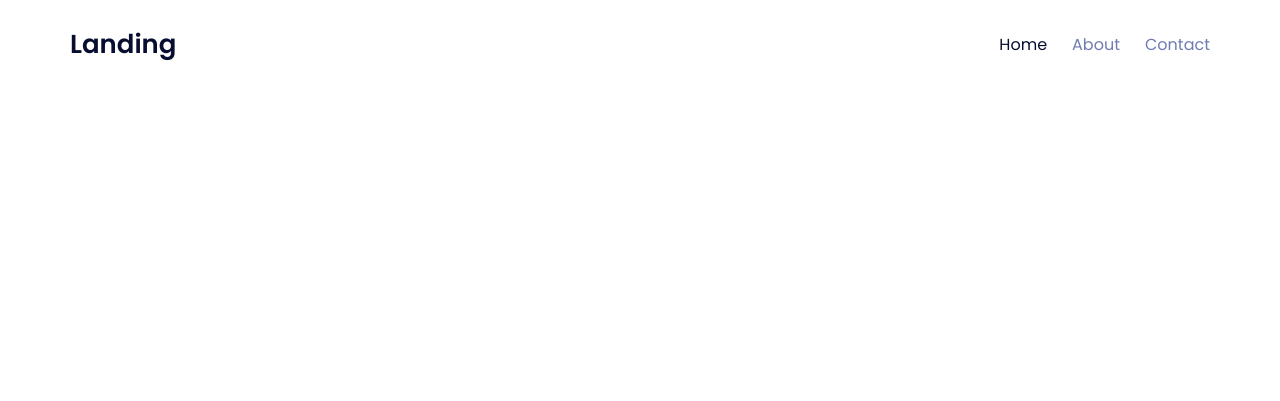
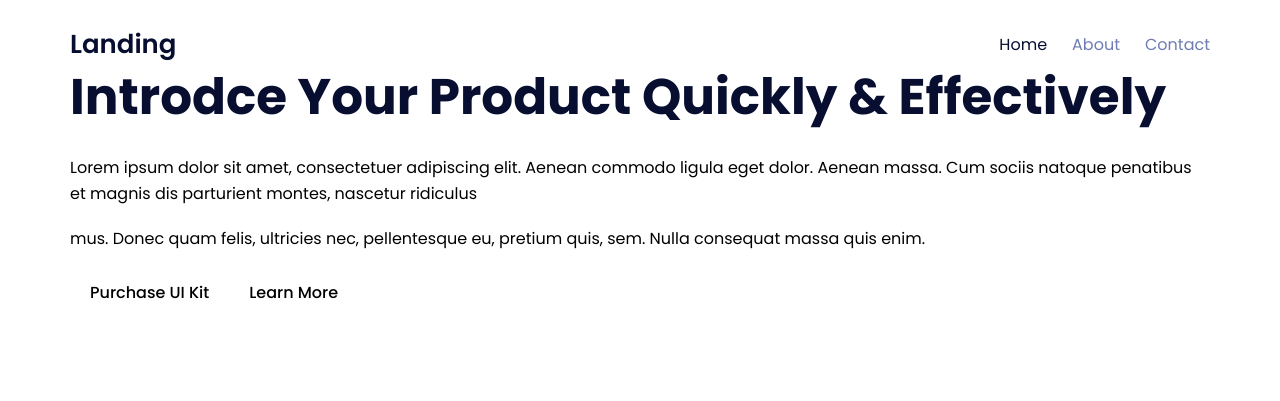
Before and after one commit to HamdyShehiet/Landing, a plain HTML site: page index.html in a window 1280 px wide. Drawn offline with Linux system fonts and the light colour scheme.

Commit message:
Add: Hero Section

```diff
--- a/assets/styles/main.css
+++ b/assets/styles/main.css
@@ -87,7 +87,7 @@ h3.title{
 .text-center{
     text-align: center;
 }
-.special-btn{
+.link-btn{
     display: inline-block;
     padding: 8px 20px;
     font-size: var(--fs-16px);
--- a/index.html
+++ b/index.html
@@ -26,5 +26,21 @@
             </nav>
         </div>
     </header>
+    <main>
+        <section class="hero">
+            <div class="container">
+                <div class="info col">
+                    <h1>Introdce Your Product Quickly & Effectively</h1>
+                    <p class="description">Lorem ipsum dolor sit amet, consectetuer adipiscing elit. Aenean commodo ligula eget dolor. Aenean massa. Cum sociis natoque penatibus et magnis dis parturient montes, nascetur ridiculus</p>
+                    <p class="description">mus. Donec quam felis, ultricies nec, pellentesque eu, pretium quis, sem. Nulla consequat massa quis enim.</p>
+                    <div class="links in-flex">
+                        <a href="#" class="link-btn">Purchase UI Kit</a>
+                        <a href="#" class="link-btn">Learn More</a>
+                    </div>
+                </div>
+                <img src="" alt="">
+            </div>
+        </section>
+    </main>
 </body>
 </html>
```
